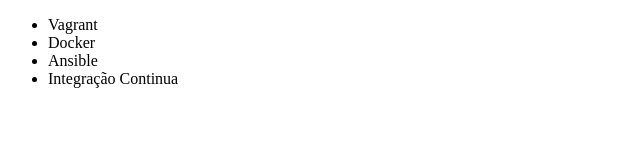
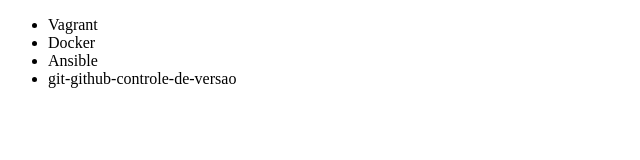
Before and after one commit to JoaoVictorDosSantos/alura-git, a plain HTML site: page index.html in a window 1280 px wide. Shown: the full height of the page, 0-640 px from the left. Drawn offline with Linux system fonts and the light colour scheme.

Commit message:
Renomeando o nome do curso

```diff
--- a/index.html
+++ b/index.html
@@ -9,7 +9,7 @@
         <li>Vagrant</li>
         <li>Docker</li>
         <li>Ansible</li>
-        <li>Integração Continua</li>
+        <li>git-github-controle-de-versao</li>
     </ul>
 </body>
 </html>
```
